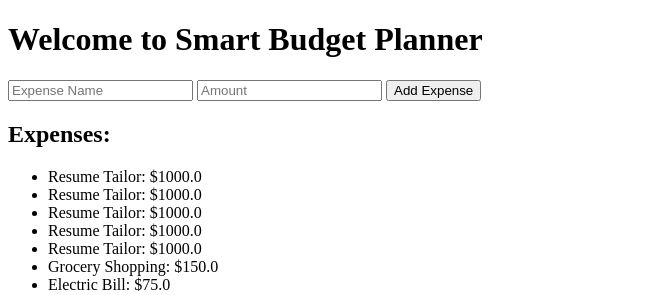
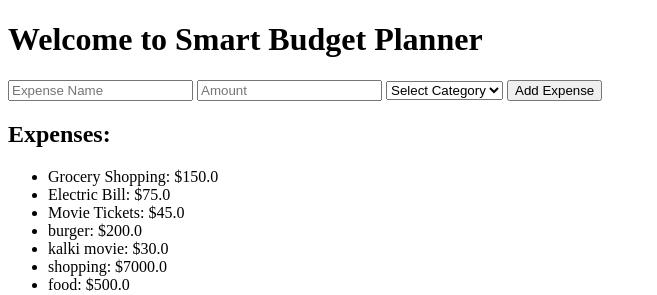
Before and after one commit to Sai-keerthan-reddy/Smart-Budget-Planner, a Flask app: page / in a window 1280 px wide. Shown: the top 295 px of the page, without its empty margins (0-657 px from the left). Run offline with Flask 3, Linux system fonts and the light colour scheme; data comes from the database, SQL or seed files in the repository; both versions use the stored data as it was after the commit.

Commit message:
visualized the entries using matplotlib

```diff
--- a/app.py
+++ b/app.py
@@ -1,40 +1,86 @@
-from flask import Flask, request,render_template
+from flask import Flask, request,jsonify,render_template,redirect,url_for,send_file
 import sqlite3
+import matplotlib.pyplot as plt
+import io
 
 app = Flask(__name__)
 DATABASE = 'budget.db'
 
 def get_db():
     conn = sqlite3.connect(DATABASE)
+    conn.row_factory = sqlite3.Row  # Make rows returned by the cursor as dictionary
     return conn
 
 def init_db():
-    with app.app_context():
-        db = get_db()
-        cursor = db.cursor()
-        cursor.execute('''CREATE TABLE IF NOT EXISTS expenses (
-                       id INTEGER PRIMARY KEY AUTOINCREMENT,
-                       name TEXT NOT NULL,
-                       amount REAL NOT NULL)''')
+    db = get_db()
+    with db:
+        db.execute('''
+            CREATE TABLE IF NOT EXISTS categories (
+                id INTEGER PRIMARY KEY AUTOINCREMENT,
+                name TEXT UNIQUE NOT NULL
+            )
+        ''')
+        db.execute('''
+            CREATE TABLE IF NOT EXISTS expenses (
+                id INTEGER PRIMARY KEY AUTOINCREMENT,
+                name TEXT NOT NULL,
+                amount REAL NOT NULL,
+                category_id INTEGER,
+                FOREIGN KEY (category_id) REFERENCES categories(id)
+            )
+        ''')
+        # Prepopulate some categories
+        db.execute("INSERT OR IGNORE INTO categories (name) VALUES ('Food')")
+        db.execute("INSERT OR IGNORE INTO categories (name) VALUES ('Utilities')")
+        db.execute("INSERT OR IGNORE INTO categories (name) VALUES ('Entertainment')")
         db.commit()
 
 @app.route('/')
 def home():
     db = get_db()
-    cursor = db.cursor()
-    cursor.execute("SELECT * FROM expenses")
-    expenses = cursor.fetchall()
-    return render_template('index.html',expenses=expenses)
+    expenses = db.execute("SELECT expenses.*, categories.name AS category_name FROM expenses JOIN categories ON expenses.category_id = categories.id").fetchall()
+    categories = db.execute("SELECT * FROM categories").fetchall()
+    return render_template('index.html', expenses=expenses, categories=categories)
 
-@app.route('/add',methods =['POST'])
+
+@app.route('/add', methods=['POST'])
 def add_expense():
     db = get_db()
-    cursor = db.cursor()
     name = request.form['name']
     amount = request.form['amount']
-    cursor.execute("INSERT INTO expenses (name, amount) VALUES (?, ?)",(name,amount))
+    category_id = request.form.get('category_id')  # Get the category ID from form data
+    if category_id:
+        db.execute("INSERT INTO expenses (name, amount, category_id) VALUES (?, ?, ?)", (name, amount, category_id))
+    else:
+        db.execute("INSERT INTO expenses (name, amount) VALUES (?, ?)", (name, amount))
     db.commit()
-    return "Expense added!"
+    return redirect(url_for('home'))
+
+@app.route('/expense_chart')
+def expense_chart():
+    try:
+        db = get_db()
+        cursor = db.cursor()
+        cursor.execute("SELECT categories.name, SUM(expenses.amount) AS total FROM expenses JOIN categories ON expenses.category_id = categories.id GROUP BY categories.name")
+        results = cursor.fetchall()
+
+        if not results:
+            return jsonify({"error": "No data available for chart."}), 404
+
+        labels = [i['name'] for i in results]
+        sizes = [i['total'] for i in results]
+
+        fig, ax = plt.subplots()
+        ax.pie(sizes, labels=labels, autopct='%1.1f%%', startangle=90)
+        ax.axis('equal')
+
+        buf = io.BytesIO()
+        plt.savefig(buf, format='png')
+        buf.seek(0)
+
+        return send_file(buf, mimetype='image/png')
+    except Exception as e:
+        return str(e), 500
 
 if __name__ == '__main__':
     init_db()
--- a/templates/index.html
+++ b/templates/index.html
@@ -10,6 +10,12 @@
     <form action="/add" method="post">
         <input type="text" name="name" placeholder="Expense Name" required>
         <input type="number" step="0.01" name="amount" placeholder="Amount" required>
+        <select name="category_id">
+            <option value="">Select Category</option>
+            {% for category in categories %}
+            <option value="{{ category.id }}">{{ category.name }}</option>
+            {% endfor %}
+        </select>
         <button type="submit">Add Expense</button>
     </form>
     <h2>Expenses:</h2>
@@ -18,6 +24,8 @@
         <li>{{ expense[1] }}: ${{ expense[2] }}</li>
         {% endfor %}
     </ul>
+    <section><img src="{{ url_for('expense_chart') }}" alt="Expense Distribution Chart"></section>
+
 </body>
 
 </html>
```
Also changed, not shown: templates/search.html (added, +23 -0 lines), budget.db.
